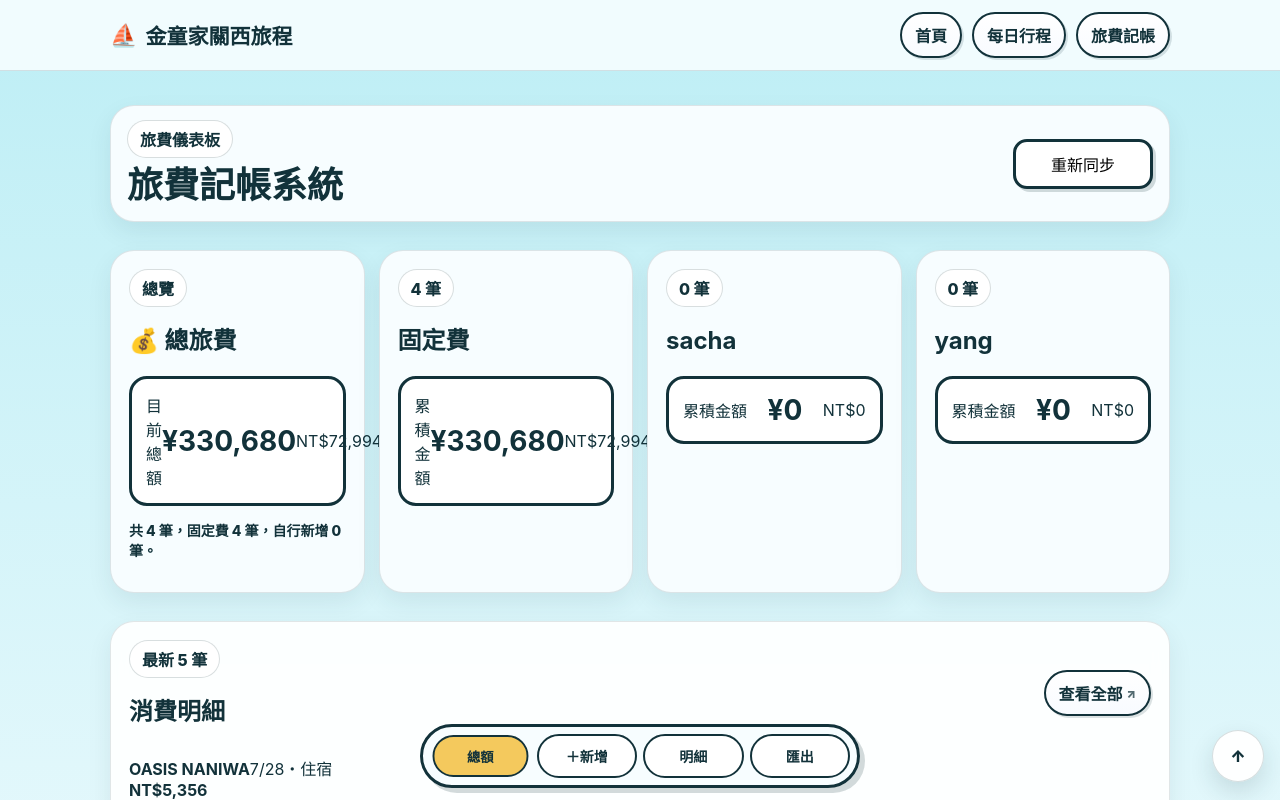
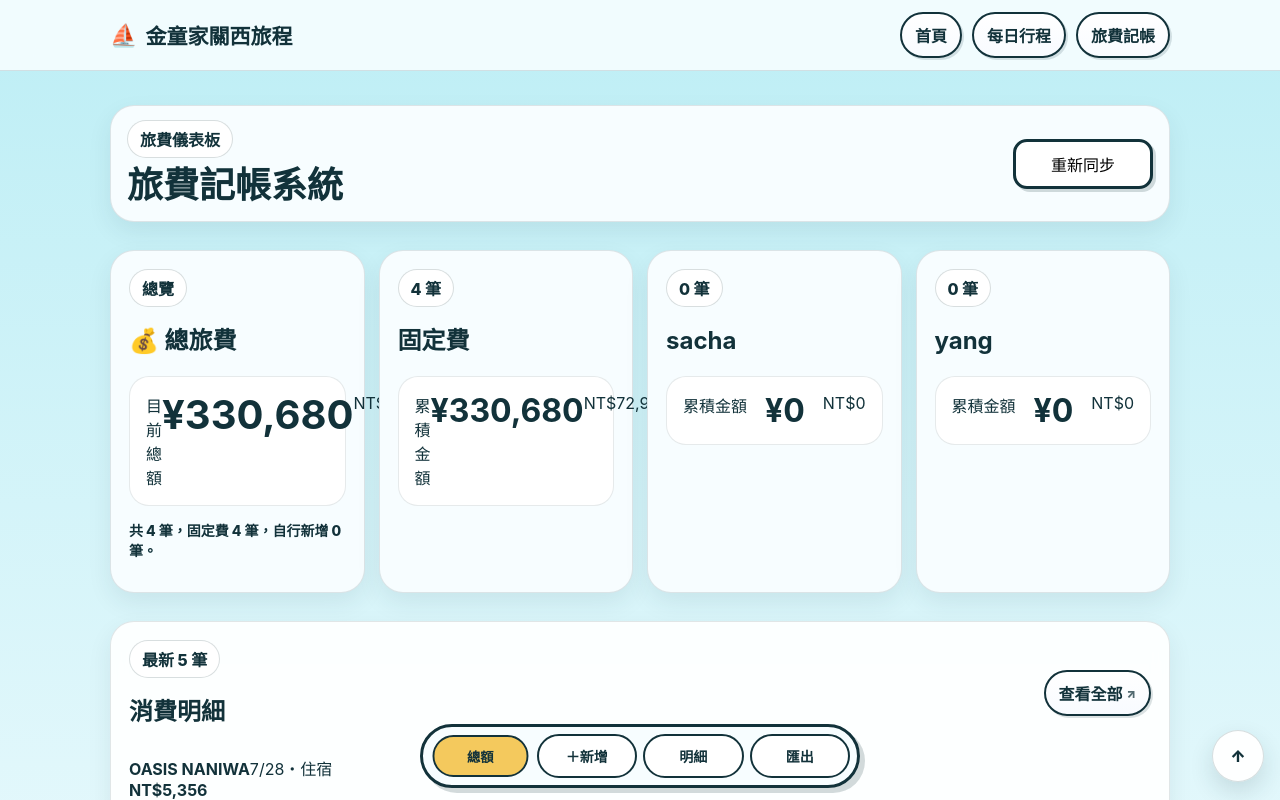
Before and after one commit to sacha693/my-storyjs-app, a React (Vite) app: page /my-storyjs-app/expense in a window 1280 px wide. Shown: the top 800 px of the page. Built offline with nearby package versions, Linux system fonts and the light colour scheme; no server answers; the database is empty.

Commit message:
Refine expense cards and summary hierarchy

```diff
--- a/src/styles/expense.css
+++ b/src/styles/expense.css
@@ -29,17 +29,22 @@
 
 .summaryTotal {
   display: flex;
-  align-items: center;
+  align-items: flex-start;
   justify-content: space-between;
   background: #fff;
-  border: 3px solid var(--line);
-  border-radius: 18px;
-  padding: 14px;
+  border: 1px solid rgba(18, 50, 58, 0.1);
+  border-radius: 20px;
+  padding: 16px;
   margin: 14px 0;
 }
 
 .summaryTotal strong {
-  font-size: 28px;
+  font-size: 32px;
+  line-height: 1.1;
+}
+
+.expenseStatPrimary strong {
+  font-size: 40px;
 }
 
 .expenseTable {
@@ -92,7 +97,7 @@
 
 .chartTrack {
   height: 16px;
-  border: 2px solid var(--line);
+  border: 1px solid rgba(18, 50, 58, 0.12);
   border-radius: 999px;
   background: #fff;
   overflow: hidden;
@@ -102,6 +107,17 @@
   height: 100%;
   min-width: 4px;
   background: linear-gradient(90deg, var(--blue), var(--sun));
+}
+
+.todayJourneyCard {
+  margin-top: 18px;
+  padding: 16px;
+  border-radius: 20px;
+  background: rgba(255,255,255,0.82);
+  border: 1px solid rgba(18, 50, 58, 0.12);
+  display: grid;
+  gap: 6px;
+  text-align: left;
 }
 
 @media (max-width: 720px) {
```
